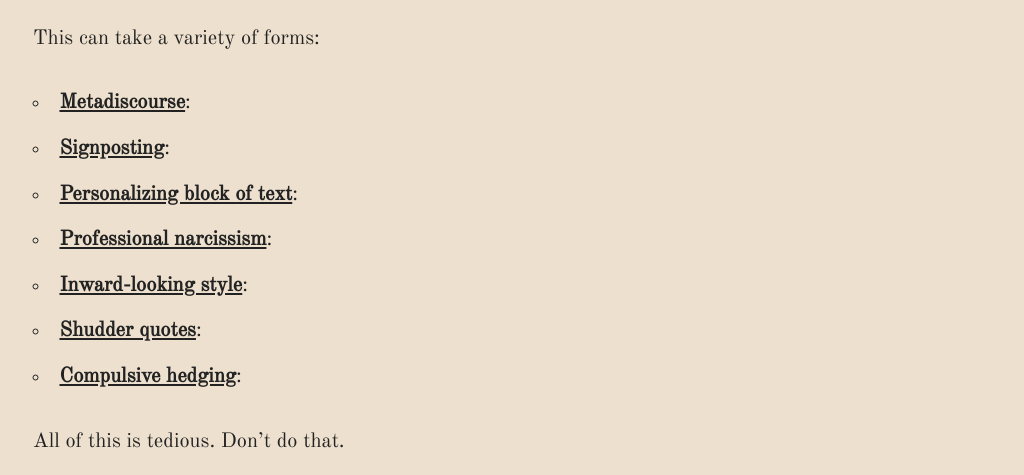
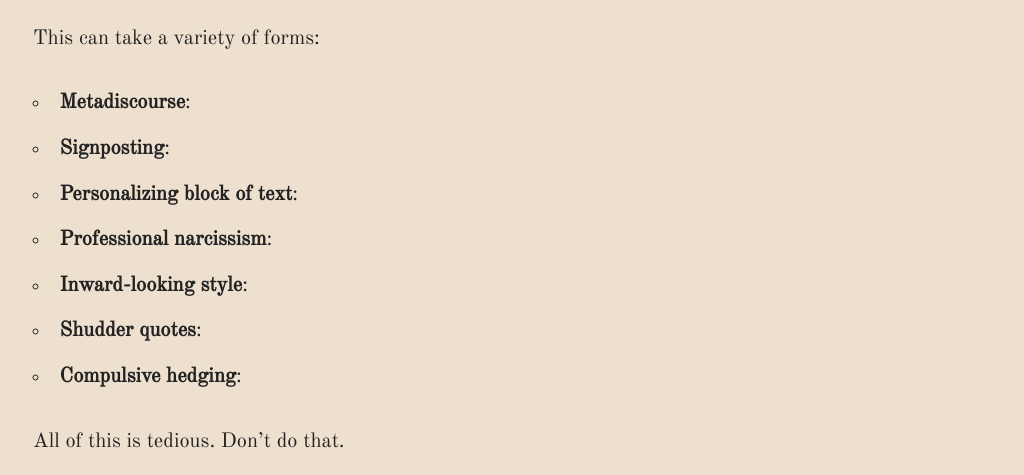
Before and after one commit to mrzool/good-writing, a Jekyll site: the page built from index.md, in a window 1280 px wide. Shown: the part 1166-1641 px from the top of the page, without its empty margins (127-1151 px from the left). Built offline with Jekyll 4.4.1, drawn with Linux system fonts in a browser that asks for light colours.

Commit message:
No underlines

```diff
--- a/css/skeleton.css
+++ b/css/skeleton.css
@@ -443,7 +443,3 @@ footer {
   width: 1em;
   height: 1em;
 }
-
-strong {
-  text-decoration: underline;
-}
```
Also changed, not shown: css/prod/s.min.css.
